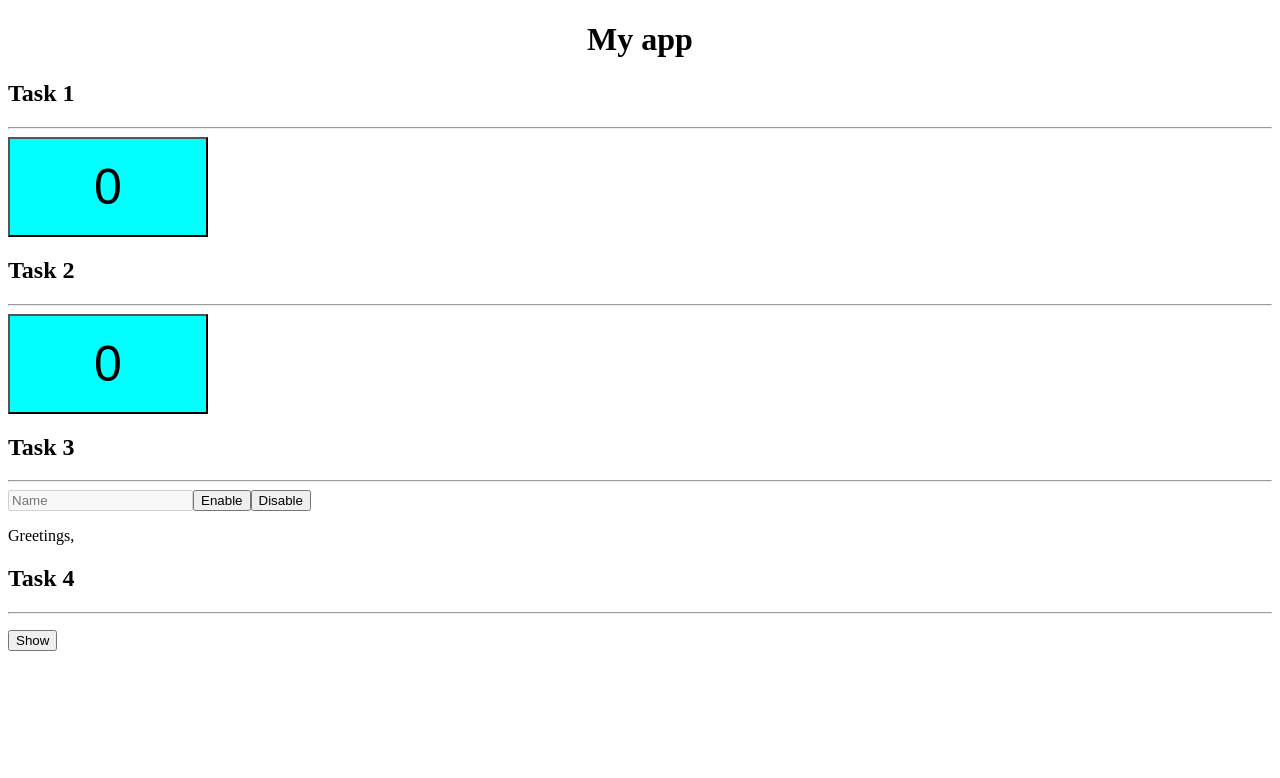
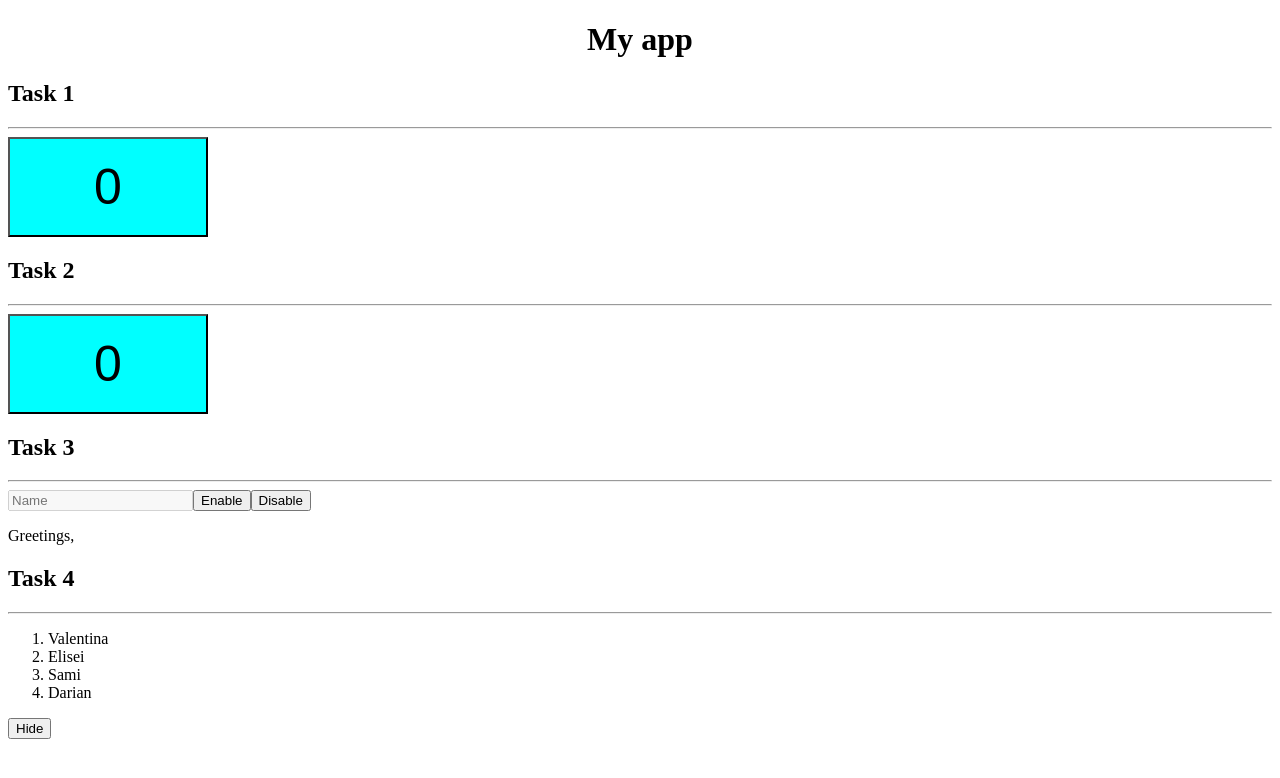
Before and after one commit to samuelburaga/angular-tasks, an Angular app: page / in a window 1280 px wide. Shown: the top 778 px of the page. Built offline with nearby package versions, Linux system fonts and the light colour scheme.

Commit message:
resolved cr 1

```diff
--- a/src/app/components/list/list.component.html
+++ b/src/app/components/list/list.component.html
@@ -1,6 +1,6 @@
-<ol>
+<ol [hidden]="hidden">
 	<li *ngFor="let student of students">
 		{{ student }}
 	</li>
 </ol>
-<button (click)="changeStatus()">{{ status }}</button>
+<button (click)="changeStatus()">{{ hidden === true ? "Show" : "Hide" }}</button>
--- a/src/app/components/list/list.component.ts
+++ b/src/app/components/list/list.component.ts
@@ -6,21 +6,22 @@ import { Component } from "@angular/core";
 	styleUrls: ["./list.component.css"],
 })
 export class ListComponent {
-	students: string[] = [];
-	status: string = "Show";
+	students: string[] = ["Valentina", "Elisei", "Sami", "Darian"];
+	hidden: boolean = false;
 
 	changeStatus() {
-		if (this.status == "Show") this.show();
-		else this.hide();
+		if (this.hidden === true) {
+			this.show();
+		} else {
+			this.hide();
+		}
 	}
 
 	show() {
-		this.status = "Hide";
-		this.students = ["Valentina", "Elisei", "Sami", "Darian"];
+		this.hidden = false;
 	}
 
 	hide() {
-		this.status = "Show";
-		this.students = [];
+		this.hidden = true;
 	}
 }
```
